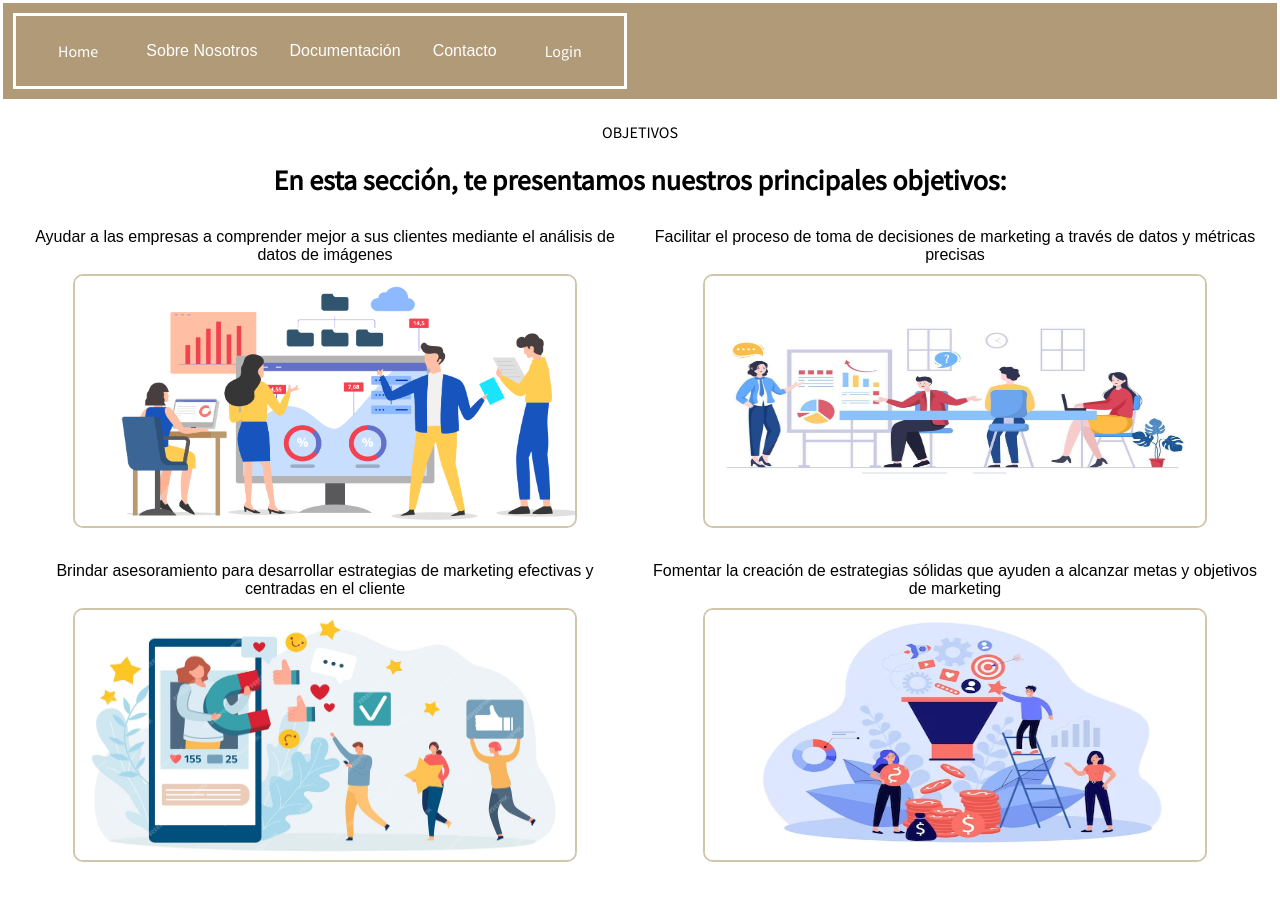
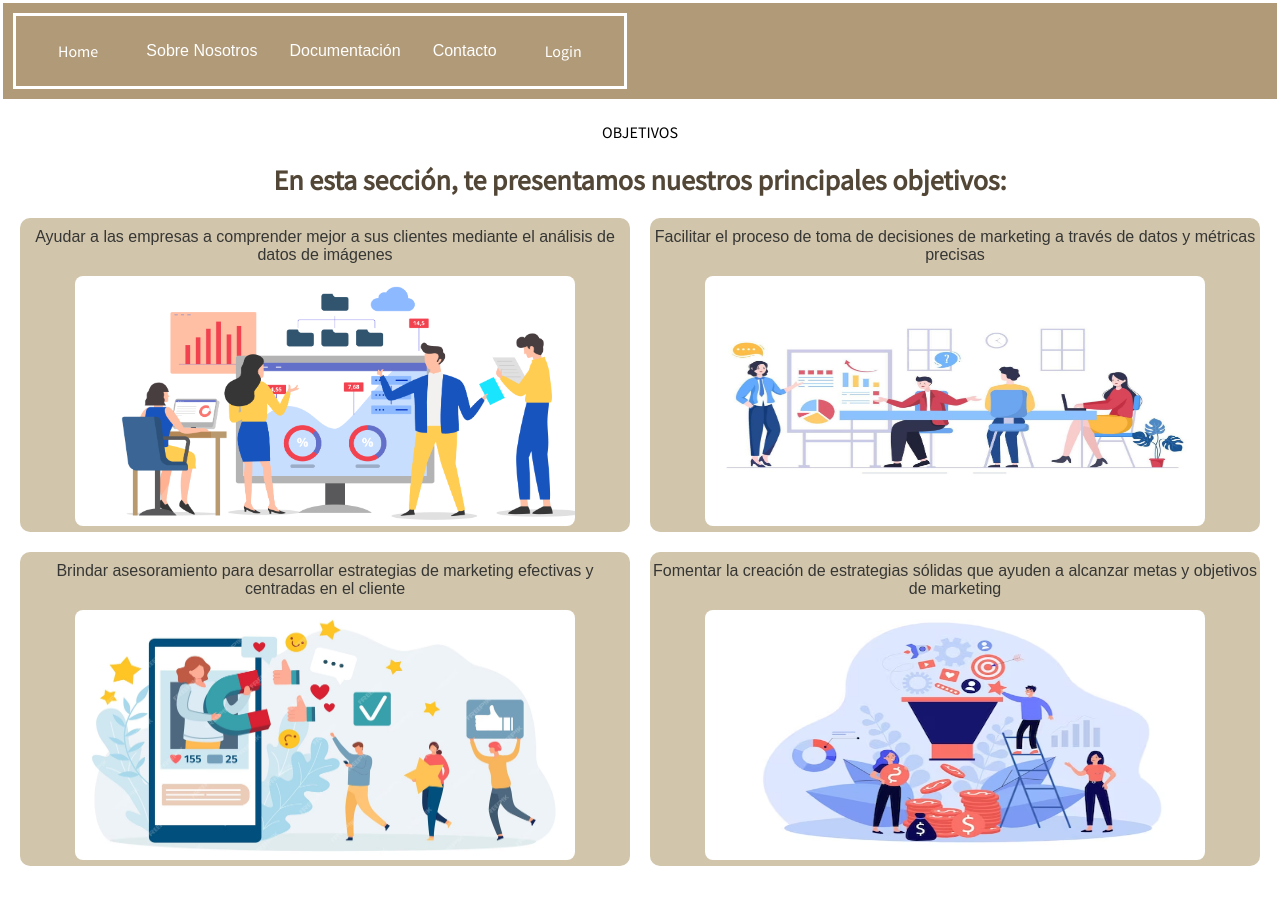
Before and after one commit to jeffHQ/BrandFront, a Vue app: page /objetivosview in a window 1280 px wide. Shown: the top 903 px of the page. Built offline with nearby package versions, Linux system fonts and the light colour scheme; what vue3-google-login would draw is missing.

Commit message:
Update ObjetivosView.vue

```diff
--- a/src/views/ObjetivosView.vue
+++ b/src/views/ObjetivosView.vue
@@ -4,19 +4,19 @@
       OBJETIVOS
       <h3 class="titulo">En esta sección, te presentamos nuestros principales objetivos:</h3>
       <ul class="objetivos-grid">
-        <li>
+        <li class="objetivo-li">
           <p class="objetivo">Ayudar a las empresas a comprender mejor a sus clientes mediante el análisis de datos de imágenes</p>
           <img src="@/assets/objetivos1.png" alt="Imagen del Objetivo 1" class="imagen-objetivo" style="width: 500px; height: 250px;"/>
         </li>
-        <li>
+        <li class="objetivo-li">
           <p class="objetivo">Facilitar el proceso de toma de decisiones de marketing a través de datos y métricas precisas</p>
-          <img src="@/assets/objetivos2.jpg" alt="Imagen del Objetivo 2" class="imagen-objetivo" style="width: 500px; height: 250px;"/>
+          <img src="@/assets/objetivos2.jpg" alt="Imagen del Objetivo 2" class="imagen-objetivo" style="width: 500px; height: 250px;" />
         </li>
-        <li>
+        <li class="objetivo-li">
           <p class="objetivo">Brindar asesoramiento para desarrollar estrategias de marketing efectivas y centradas en el cliente</p>
           <img src="@/assets/objetivos3.avif" alt="Imagen del Objetivo 3" class="imagen-objetivo" style="width: 500px; height: 250px;"/>
         </li>
-        <li>
+        <li class="objetivo-li">
           <p class="objetivo">Fomentar la creación de estrategias sólidas que ayuden a alcanzar metas y objetivos de marketing</p>
           <img src="@/assets/objetivos4.avif" alt="Imagen del Objetivo 4" class="imagen-objetivo" style="width: 500px; height: 250px;" />
         </li>
@@ -50,6 +50,7 @@ export default {
   font-size: 28px;
   margin: 20px 0;
   font-weight: bold;
+  color: #524636;
 }
 
 .objetivos-grid {
@@ -60,11 +61,17 @@ export default {
   padding: 0;
 }
 
+.objetivo-li {
+  background-color: #d1c5ab;
+  border-radius: 10px;
+}
+
 .objetivo {
   font-size: 16px;
   margin: 10px 0;
   text-align: center;
   font-family: "Arial", sans-serif;
+  color: #363634;
 }
 
 .imagen-objetivo {
```
